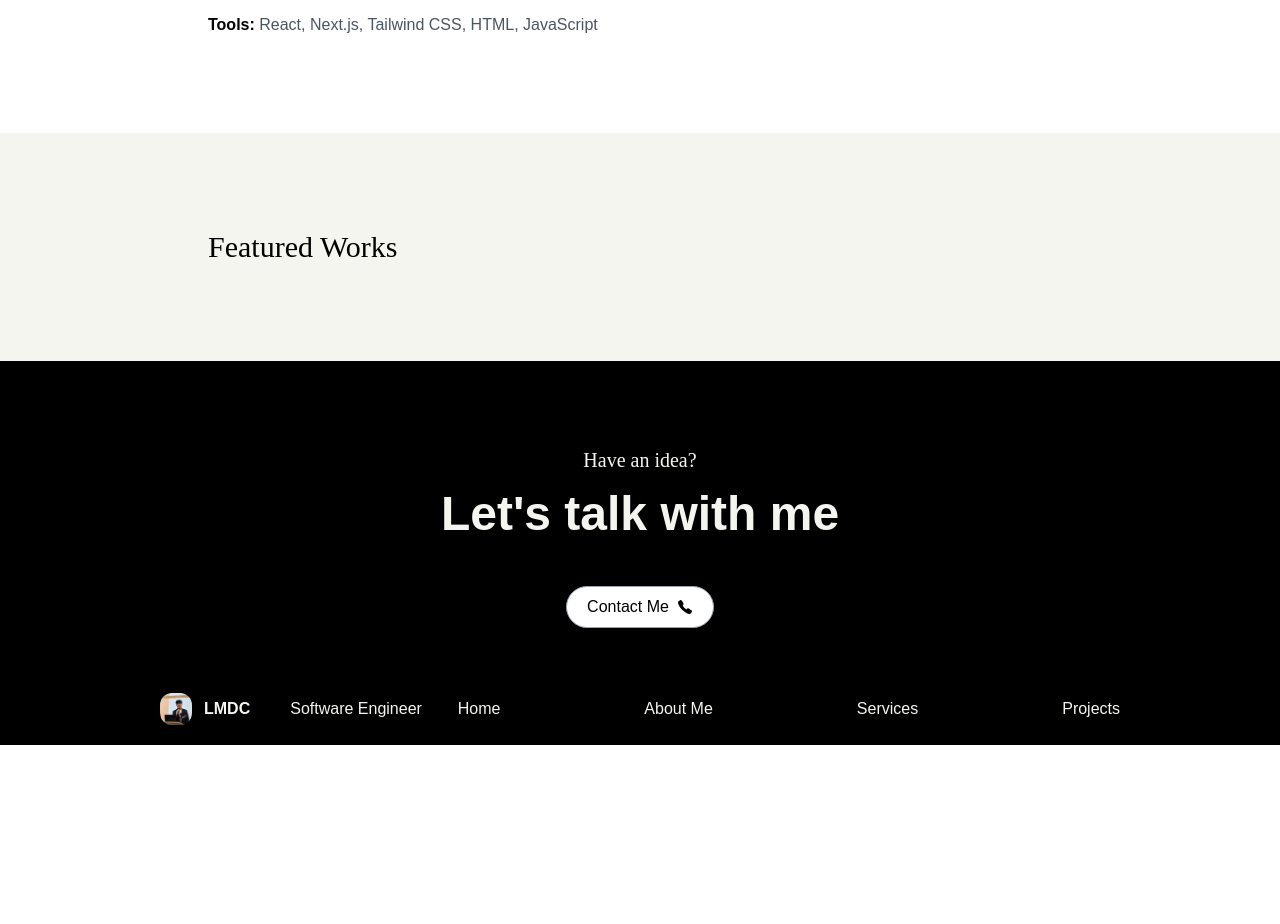
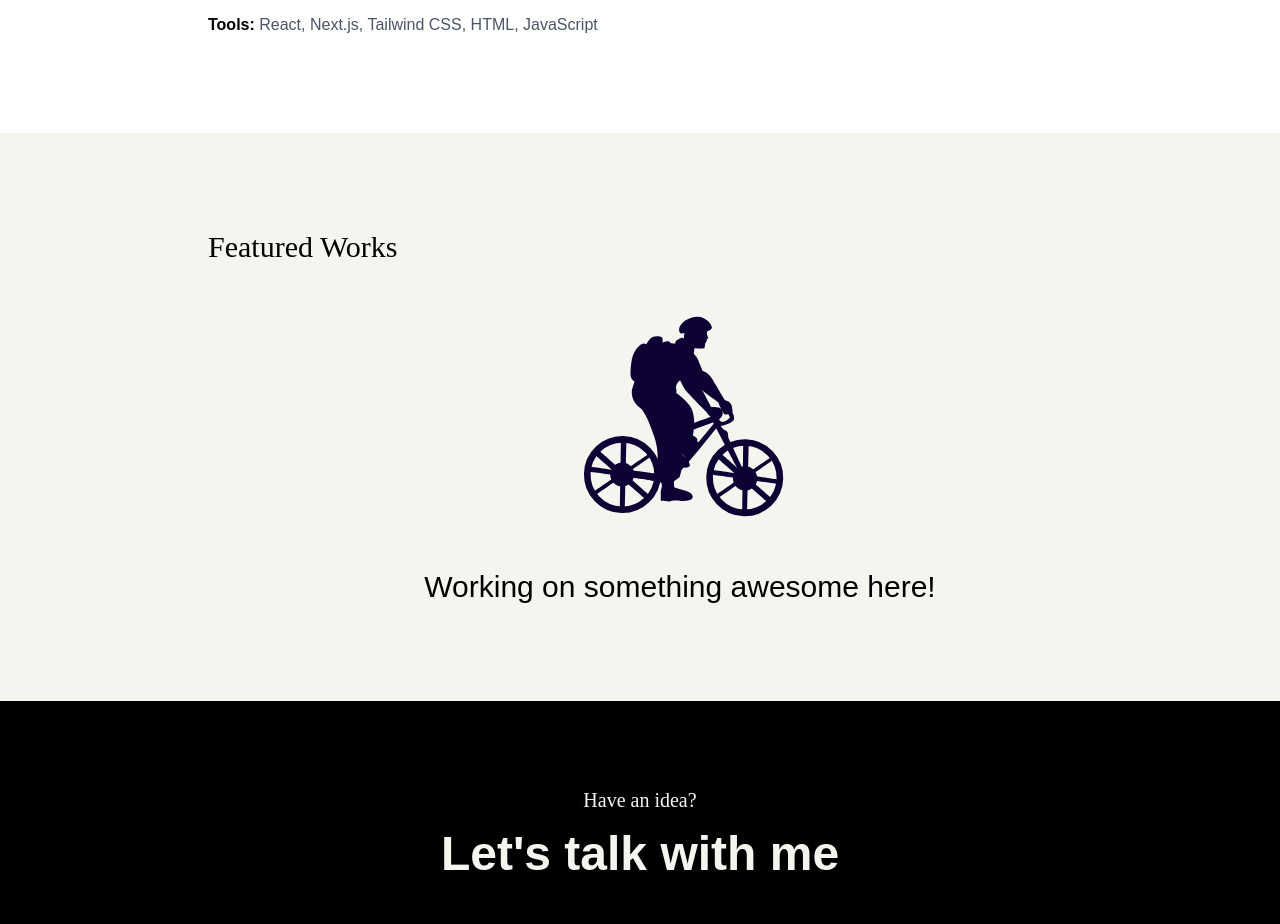
Before and after one commit to migodlcrz/delacruz-portfolio, a React (Vite) app: page / in a window 1280 px wide. Shown: the part 2940-3864 px from the top of the page. Before the commit the page ends 3685 px from the top, so only its background shows below. Built offline with nearby package versions, Linux system fonts and the light colour scheme.

Commit message:
modify: added work in progress

```diff
--- a/src/pages/Home.tsx
+++ b/src/pages/Home.tsx
@@ -11,6 +11,8 @@ import InfoTag from "../components/InfoTag";
 import ServiceTag from "../components/ServiceTag";
 import WorkTag from "../components/WorkTag";
 import { HomeProps } from "../interfaces/ReferenceProps";
+import Lottie from "lottie-react";
+import wip from "../assets/wip.json";
 
 const Home: React.FC<HomeProps> = ({
   homeRef,
@@ -217,10 +219,20 @@ const Home: React.FC<HomeProps> = ({
       {/* Projects */}
       <div
         ref={projectsRef}
-        className="flex flex-row w-full bg-beige p-5 lg:py-24 lg:px-52 lg:space-x-10"
+        className="flex flex-col w-full bg-beige p-5 lg:py-24 lg:px-52 space-y-4 lg:space-y-10 lg:space-x-10"
       >
         <div className="text-black text-xl lg:text-3xl gideon">
           Featured Works
+        </div>
+        <div className="flex flex-col items-center justify-center lg:space-y-10 w-full">
+          <Lottie
+            animationData={wip}
+            loop={true}
+            className="w-36 h-36 lg:w-56 lg:h-56"
+          />
+          <span className="text-black text-sm lg:text-3xl poppins">
+            Working on something awesome here!
+          </span>
         </div>
       </div>
     </div>
```
